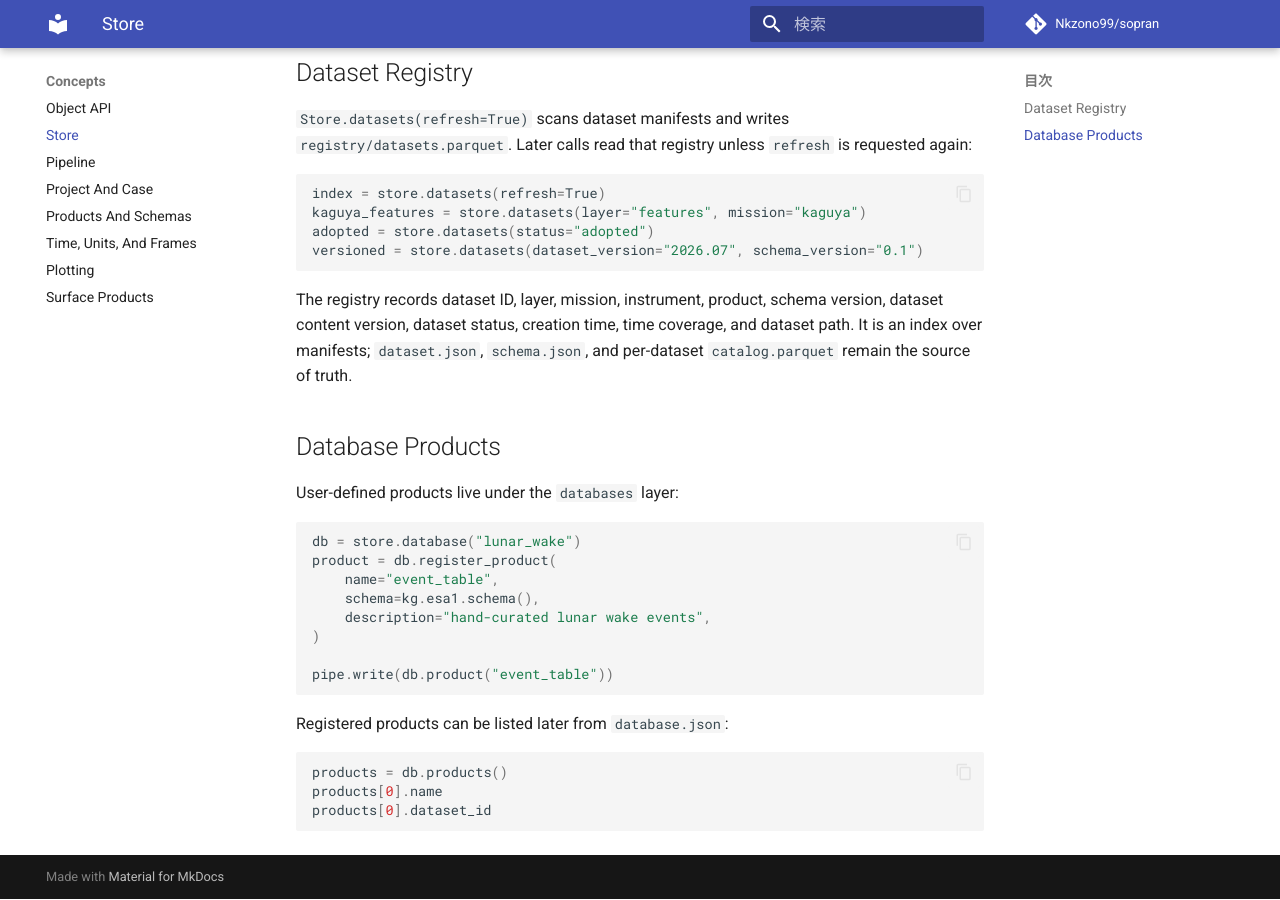
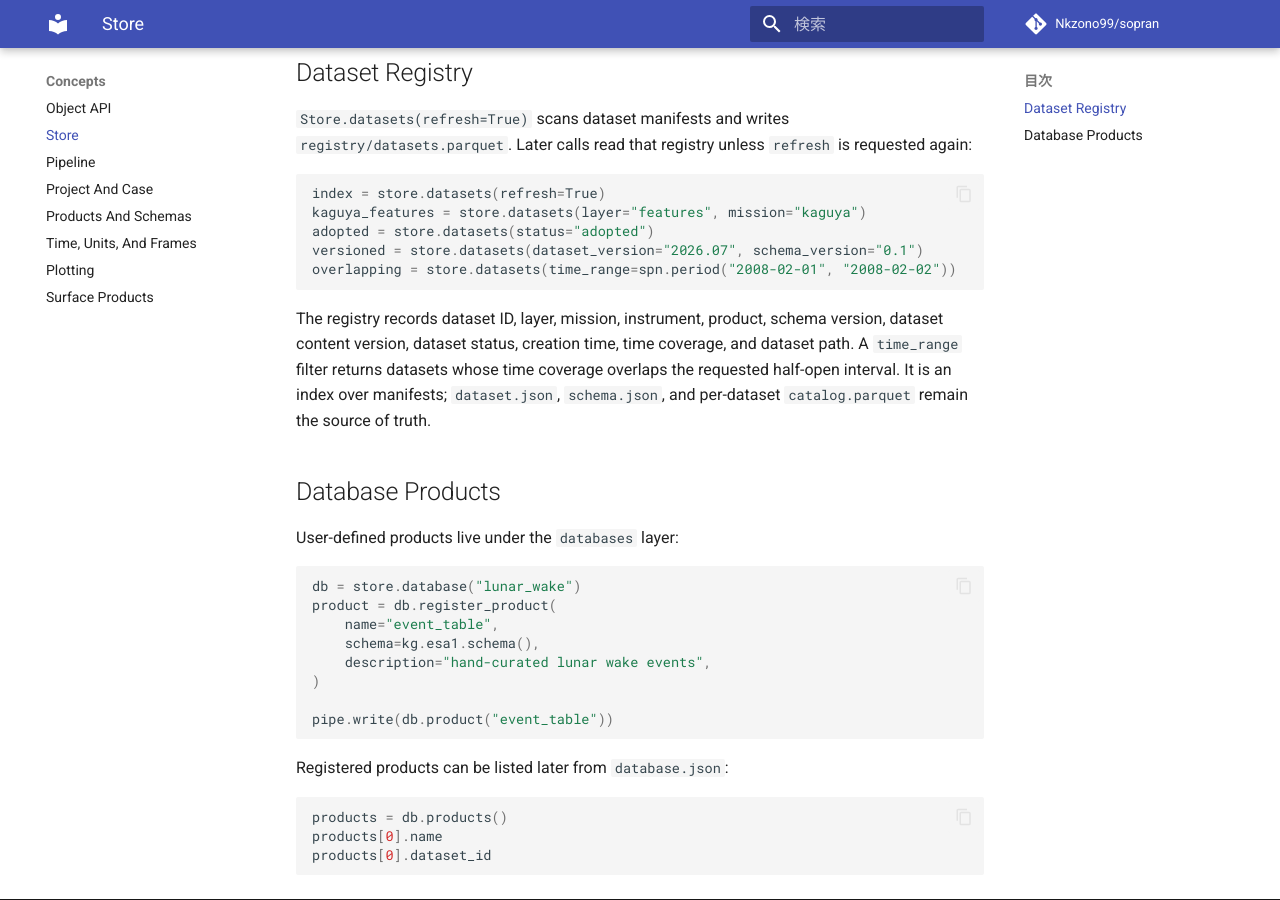
Before and after one commit to Nkzono99/sopran, an MkDocs documentation site: the page built from docs/concepts/store.md, in a window 1280 px wide and 900 px high, scrolled down 1451 px. Built offline with MkDocs 1.6.1 and Material for MkDocs 9.7.7, drawn with Linux system fonts in a browser that asks for light colours; comment, search, counter and statistics services are not loaded.

Commit message:
Add dataset time range registry filter

````diff
--- a/docs/concepts/store.md
+++ b/docs/concepts/store.md
@@ -77,12 +77,15 @@ index = store.datasets(refresh=True)
 kaguya_features = store.datasets(layer="features", mission="kaguya")
 adopted = store.datasets(status="adopted")
 versioned = store.datasets(dataset_version="2026.07", schema_version="0.1")
+overlapping = store.datasets(time_range=spn.period("2008-02-01", "2008-02-02"))
 ```
 
 The registry records dataset ID, layer, mission, instrument, product, schema
 version, dataset content version, dataset status, creation time, time coverage,
-and dataset path. It is an index over manifests; `dataset.json`, `schema.json`,
-and per-dataset `catalog.parquet` remain the source of truth.
+and dataset path. A `time_range` filter returns datasets whose time coverage
+overlaps the requested half-open interval. It is an index over manifests;
+`dataset.json`, `schema.json`, and per-dataset `catalog.parquet` remain the
+source of truth.
 
 ## Database Products
 
````
Also changed, not shown: SPEC.md (+2 -1 lines), docs/reference/store-layout.md (+4 -2 lines), 2 other files.
